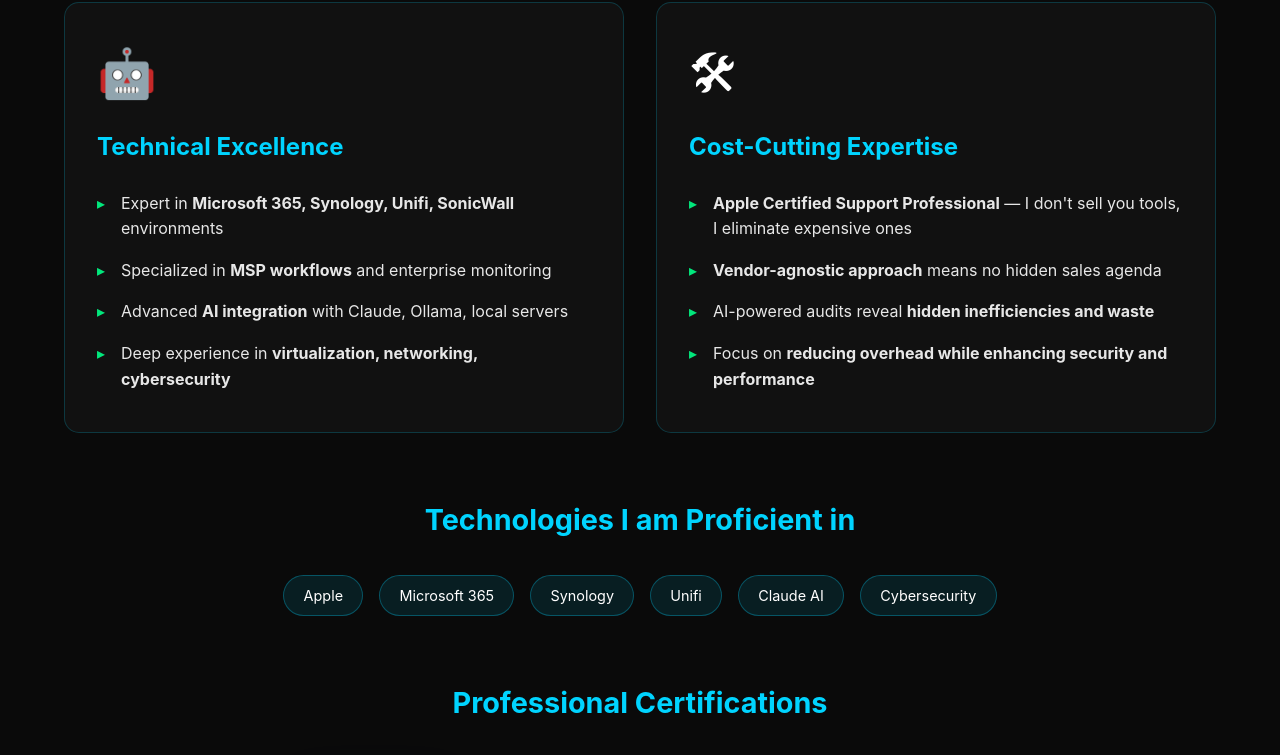
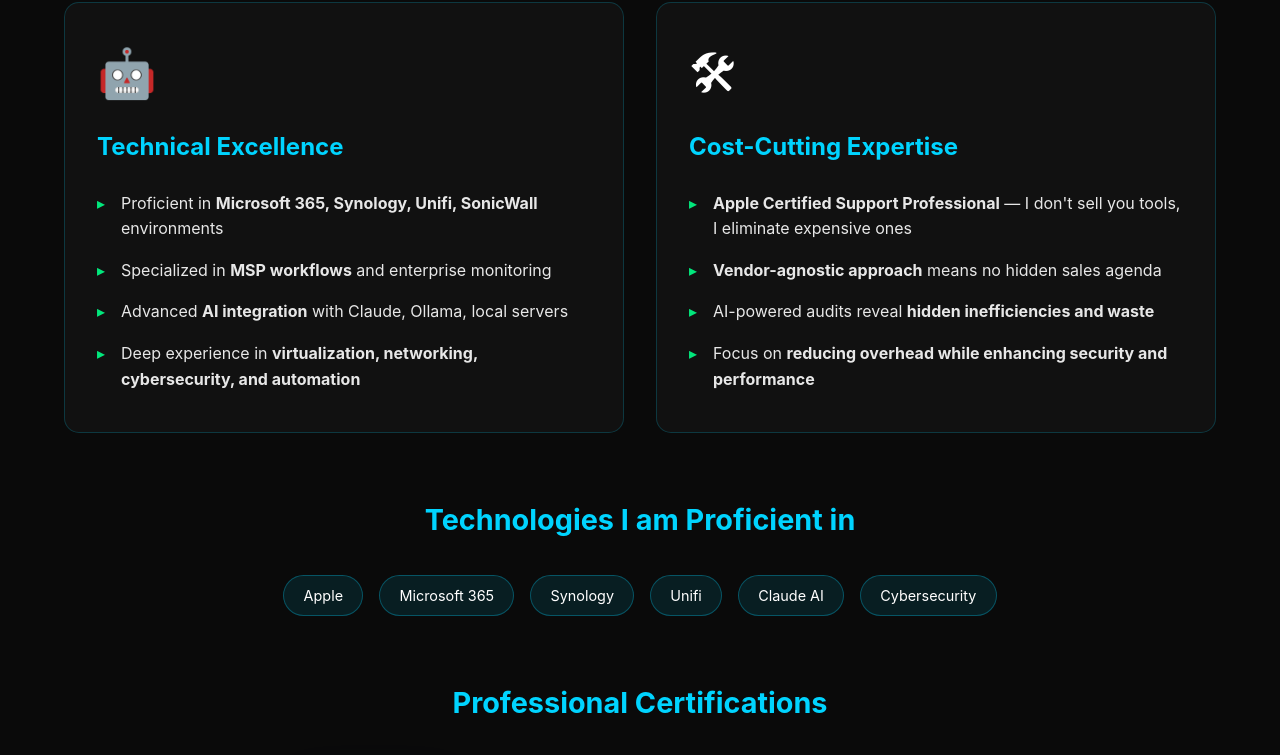
Before and after one commit to DaryllGomas/BigPicSolutions, a plain HTML site: page index.html in a window 1280 px wide. Shown: the part 1392-2147 px from the top of the page. Drawn offline with Linux system fonts and the light colour scheme.

Commit message:
Update index.html

```diff
--- a/index.html
+++ b/index.html
@@ -1178,10 +1178,10 @@
                 <div class="expertise-icon">🤖</div>
                 <h3>Technical Excellence</h3>
                 <ul>
-                    <li>Expert in <strong>Microsoft 365, Synology, Unifi, SonicWall</strong> environments</li>
+                    <li>Proficient in <strong>Microsoft 365, Synology, Unifi, SonicWall</strong> environments</li>
                     <li>Specialized in <strong>MSP workflows</strong> and enterprise monitoring</li>
                     <li>Advanced <strong>AI integration</strong> with Claude, Ollama, local servers</li>
-                    <li>Deep experience in <strong>virtualization, networking, cybersecurity</strong></li>
+                    <li>Deep experience in <strong>virtualization, networking, cybersecurity, and automation</strong></li>
                 </ul>
             </div>
 
```
